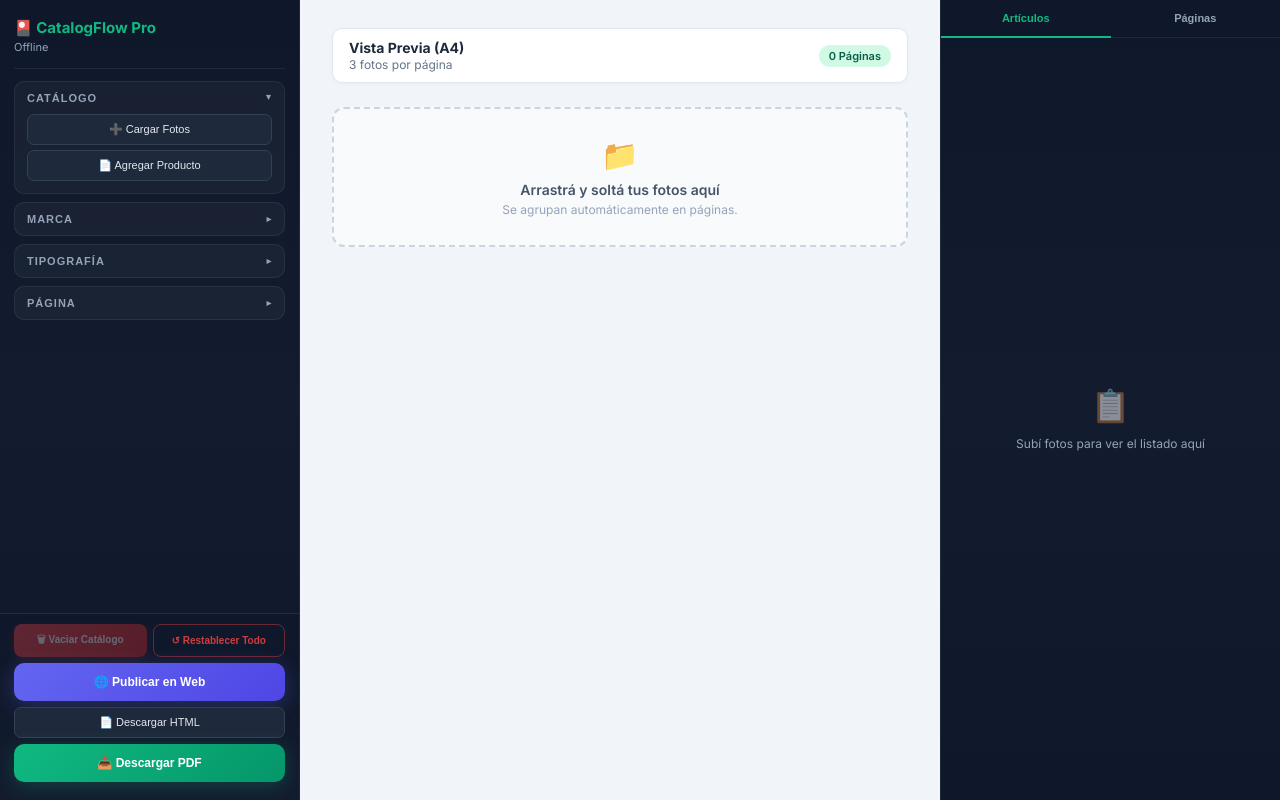
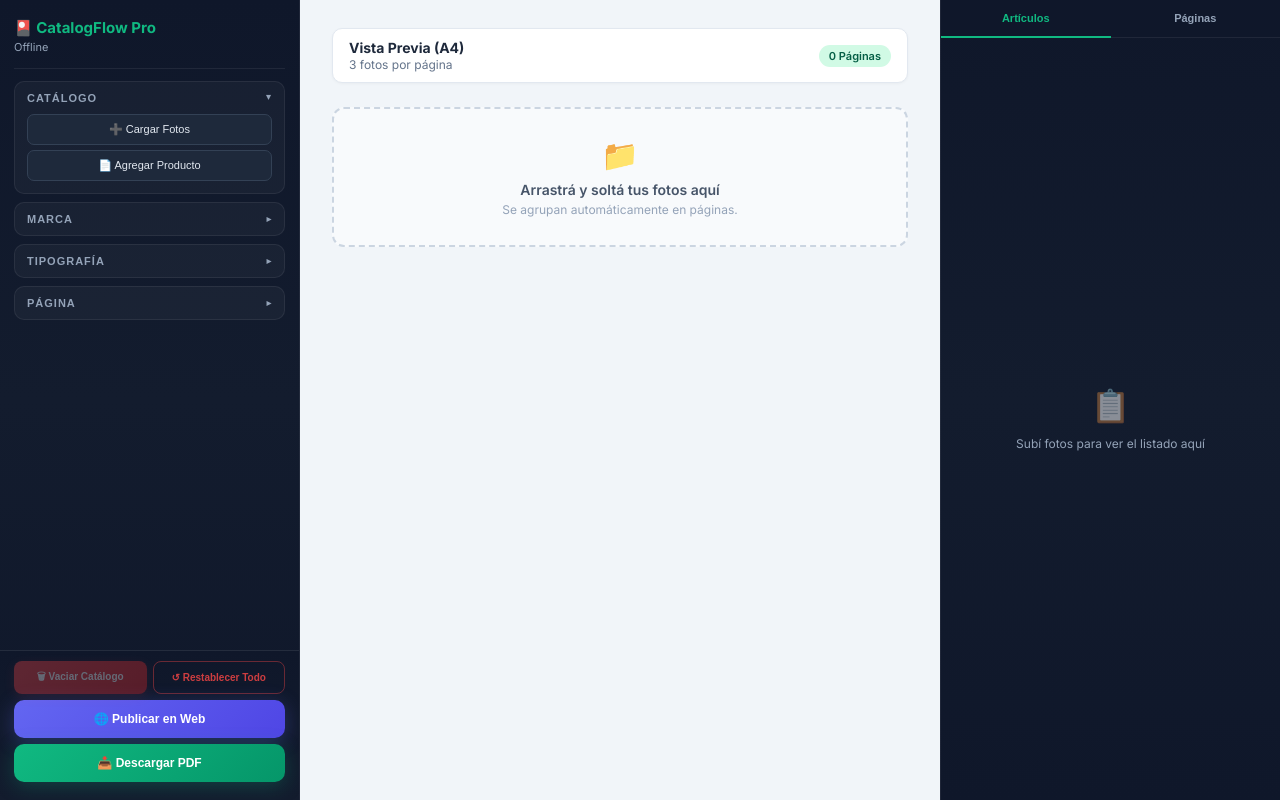
Before and after one commit to SalgueroAgus/CatalogMaker, a React (Vite) app: page / in a window 1280 px wide. Built offline with nearby package versions, Linux system fonts and the light colour scheme.

Commit message:
hide download html button

```diff
--- a/src/components/organisms/LeftSidebar.tsx
+++ b/src/components/organisms/LeftSidebar.tsx
@@ -329,15 +329,6 @@ export function LeftSidebar({
             ✓ Ver catálogo publicado →
           </a>
         )}
-        <Button onClick={onDownloadHTML} disabled={isDownloading || isPublishing || isExporting}>
-          {isDownloading ? (
-            <>
-              <span className="spinner" /> {publishProgress}
-            </>
-          ) : (
-            '📄 Descargar HTML'
-          )}
-        </Button>
         <Button variant="export" onClick={onExport} disabled={isExporting || isPublishing || isDownloading}>
           {isExporting ? (
             <>
```
